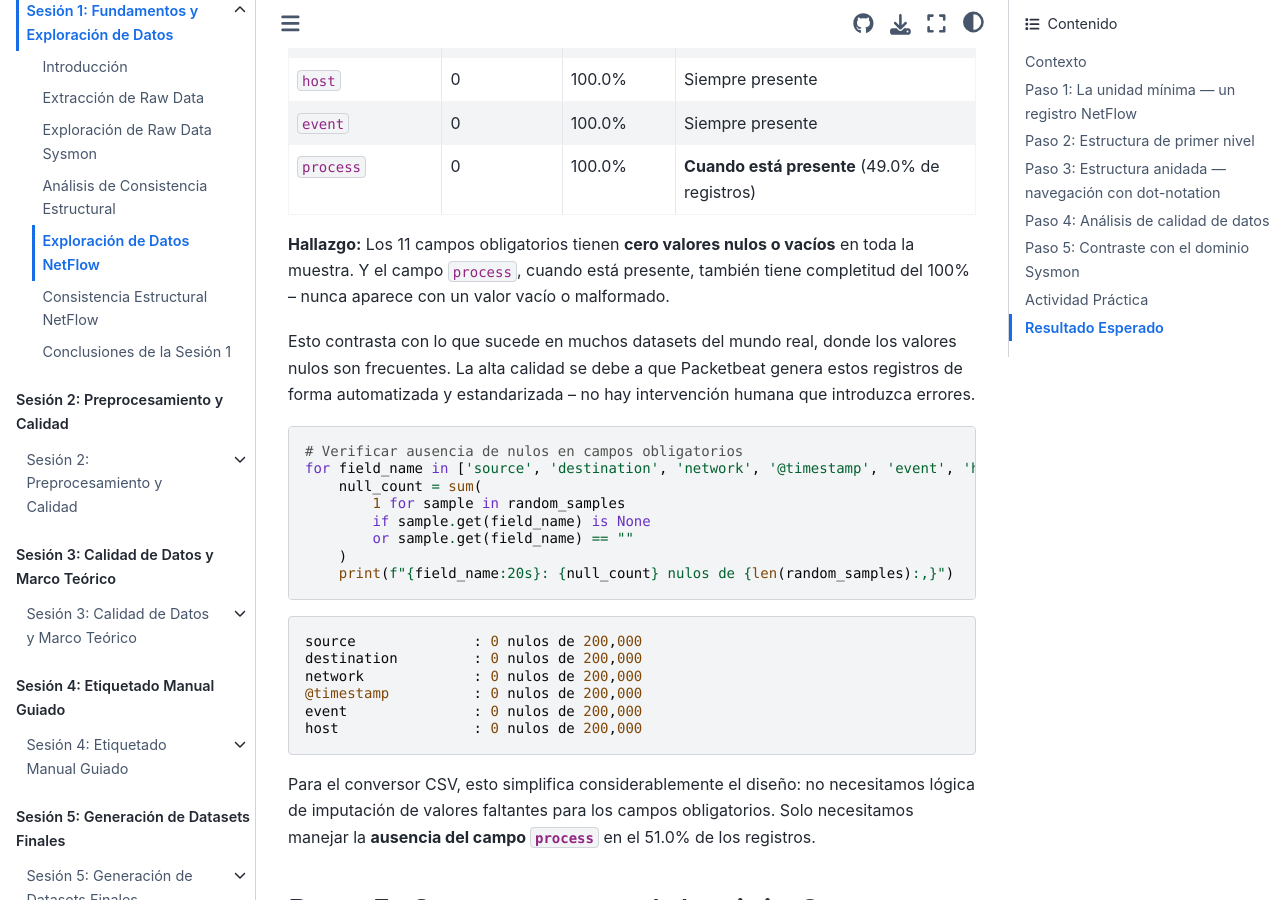
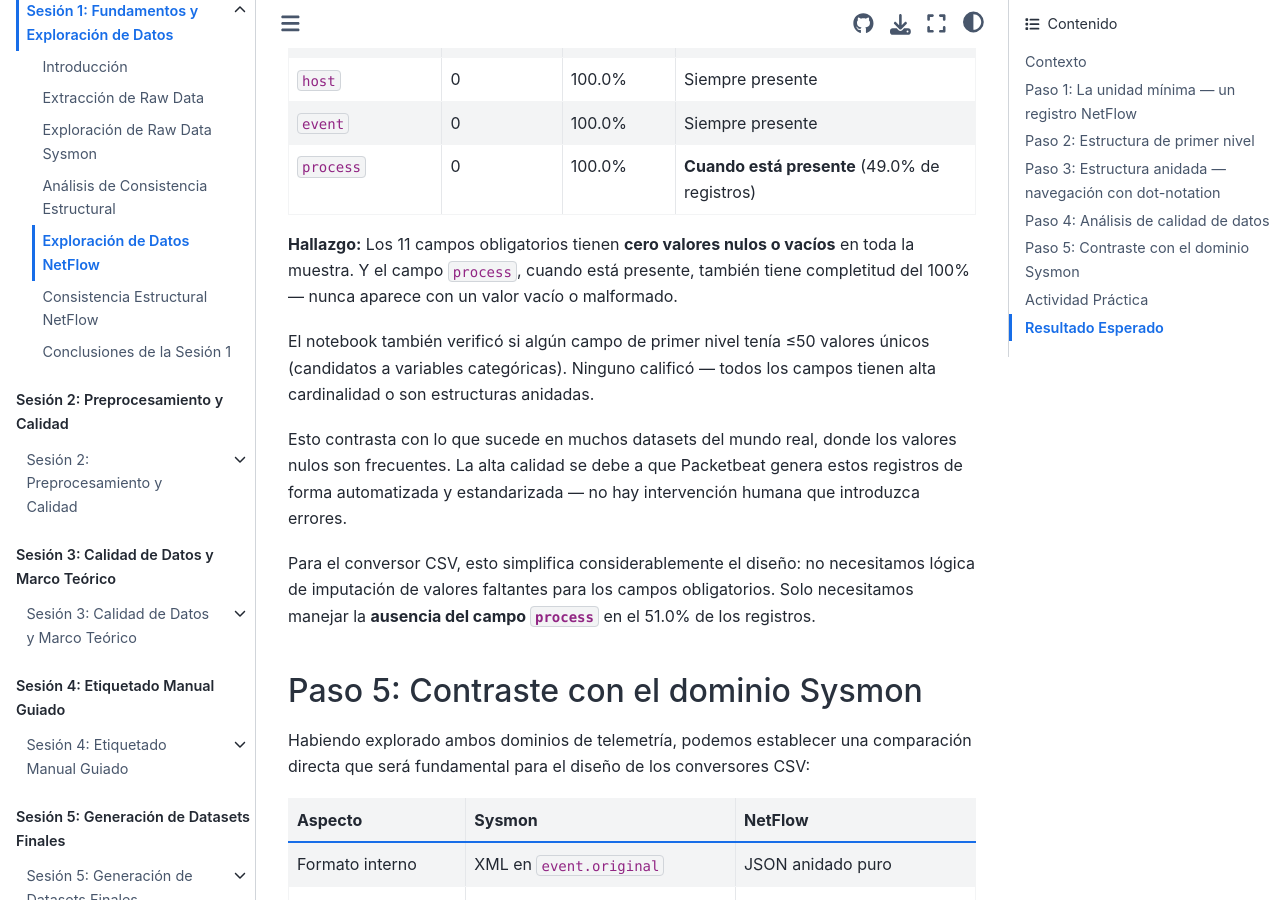
Before and after one commit to ollerenac/curso2026, a Jupyter Book: the page built from sesion-1/4-exploracion-netflow.md, in a window 1280 px wide and 900 px high, scrolled down 7863 px. Built offline with Jupyter Book 1.0.4 settings and Sphinx 7.4.7 and the Sphinx Book theme 1.1.4, drawn with Linux system fonts in a browser that asks for light colours.

Commit message:
fix(sesion-1): remove fabricated code block and add categorical check note in Paso 4
Remove null-check loop that did not exist in notebook Step 4.
Add mention of categorical field detection (≤50 unique values) which
the notebook runs but found no qualifying fields.

Co-Authored-By: Claude Sonnet 4.6 <noreply@anthropic.com>

````diff
--- a/sesion-1/4-exploracion-netflow.md
+++ b/sesion-1/4-exploracion-netflow.md
@@ -355,29 +355,11 @@ El notebook `4a` analizó 200,000 registros muestreados aleatoriamente y los res
 | `event` | 0 | 100.0% | Siempre presente |
 | `process` | 0 | 100.0% | **Cuando está presente** (49.0% de registros) |
 
-**Hallazgo:** Los 11 campos obligatorios tienen **cero valores nulos o vacíos** en toda la muestra. Y el campo `process`, cuando está presente, también tiene completitud del 100% -- nunca aparece con un valor vacío o malformado.
+**Hallazgo:** Los 11 campos obligatorios tienen **cero valores nulos o vacíos** en toda la muestra. Y el campo `process`, cuando está presente, también tiene completitud del 100% — nunca aparece con un valor vacío o malformado.
 
-Esto contrasta con lo que sucede en muchos datasets del mundo real, donde los valores nulos son frecuentes. La alta calidad se debe a que Packetbeat genera estos registros de forma automatizada y estandarizada -- no hay intervención humana que introduzca errores.
+El notebook también verificó si algún campo de primer nivel tenía ≤50 valores únicos (candidatos a variables categóricas). Ninguno calificó — todos los campos tienen alta cardinalidad o son estructuras anidadas.
 
-```python
-# Verificar ausencia de nulos en campos obligatorios
-for field_name in ['source', 'destination', 'network', '@timestamp', 'event', 'host']:
-    null_count = sum(
-        1 for sample in random_samples
-        if sample.get(field_name) is None
-        or sample.get(field_name) == ""
-    )
-    print(f"{field_name:20s}: {null_count} nulos de {len(random_samples):,}")
-```
-
-```
-source              : 0 nulos de 200,000
-destination         : 0 nulos de 200,000
-network             : 0 nulos de 200,000
-@timestamp          : 0 nulos de 200,000
-event               : 0 nulos de 200,000
-host                : 0 nulos de 200,000
-```
+Esto contrasta con lo que sucede en muchos datasets del mundo real, donde los valores nulos son frecuentes. La alta calidad se debe a que Packetbeat genera estos registros de forma automatizada y estandarizada — no hay intervención humana que introduzca errores.
 
 Para el conversor CSV, esto simplifica considerablemente el diseño: no necesitamos lógica de imputación de valores faltantes para los campos obligatorios. Solo necesitamos manejar la **ausencia del campo `process`** en el 51.0% de los registros.
 
````
